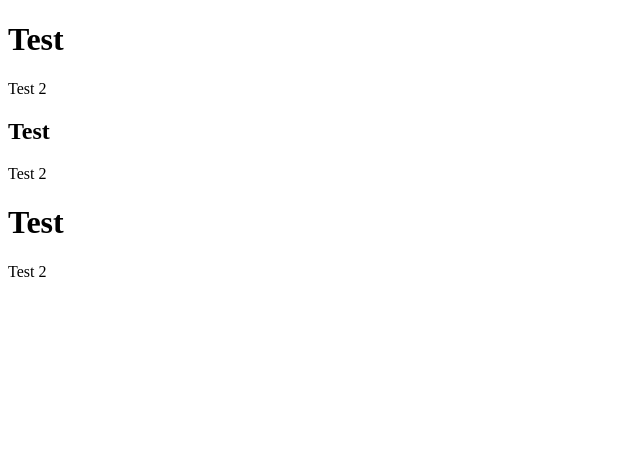
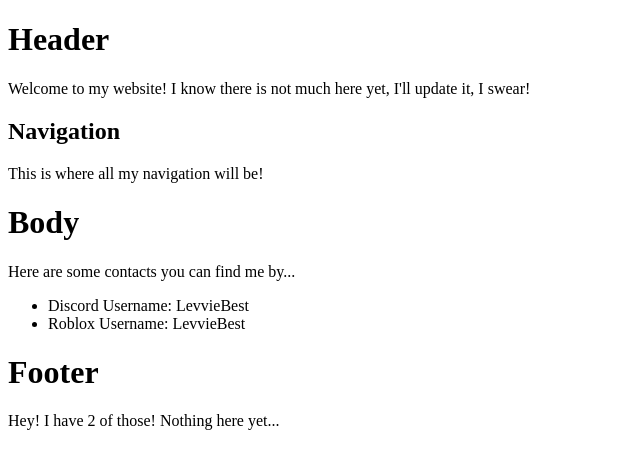
Before and after one commit to LevvieBest/LevvieBest.github.io, a plain HTML site: page index.html in a window 1280 px wide. Shown: the whole page, without its empty margins (0-640 px from the left). Drawn offline with Linux system fonts and the light colour scheme.

Commit message:
Update index.html

```diff
--- a/index.html
+++ b/index.html
@@ -17,18 +17,24 @@
 
     <body>
         <header>
-            <h1>Test</h1>
-            <p>Test 2</p>
+            <h1>Header</h1>
+            <p>Welcome to my website! I know there is not much here yet, I'll update it, I swear!</p>
         </header>
-
         <nav>
-            <h1>Test</h1>
-            <p>Test 2</p>
+            <h1>Navigation</h1>
+            <p>This is where all my navigation will be!</p>
         </nav>
-
+        <body>
+            <h1>Body</h1>
+            <p>Here are some contacts you can find me by...</p>
+            <ul>
+                <li>Discord Username: LevvieBest</li>
+                <li>Roblox Username: LevvieBest</li>
+            </ul>
+        </body>
         <footer>
-            <h1>Test</h1>
-            <p>Test 2</p>
+            <h1>Footer</h1>
+            <p>Hey! I have 2 of those! Nothing here yet...</p>
         </footer>
     </body>
 </html>
```
